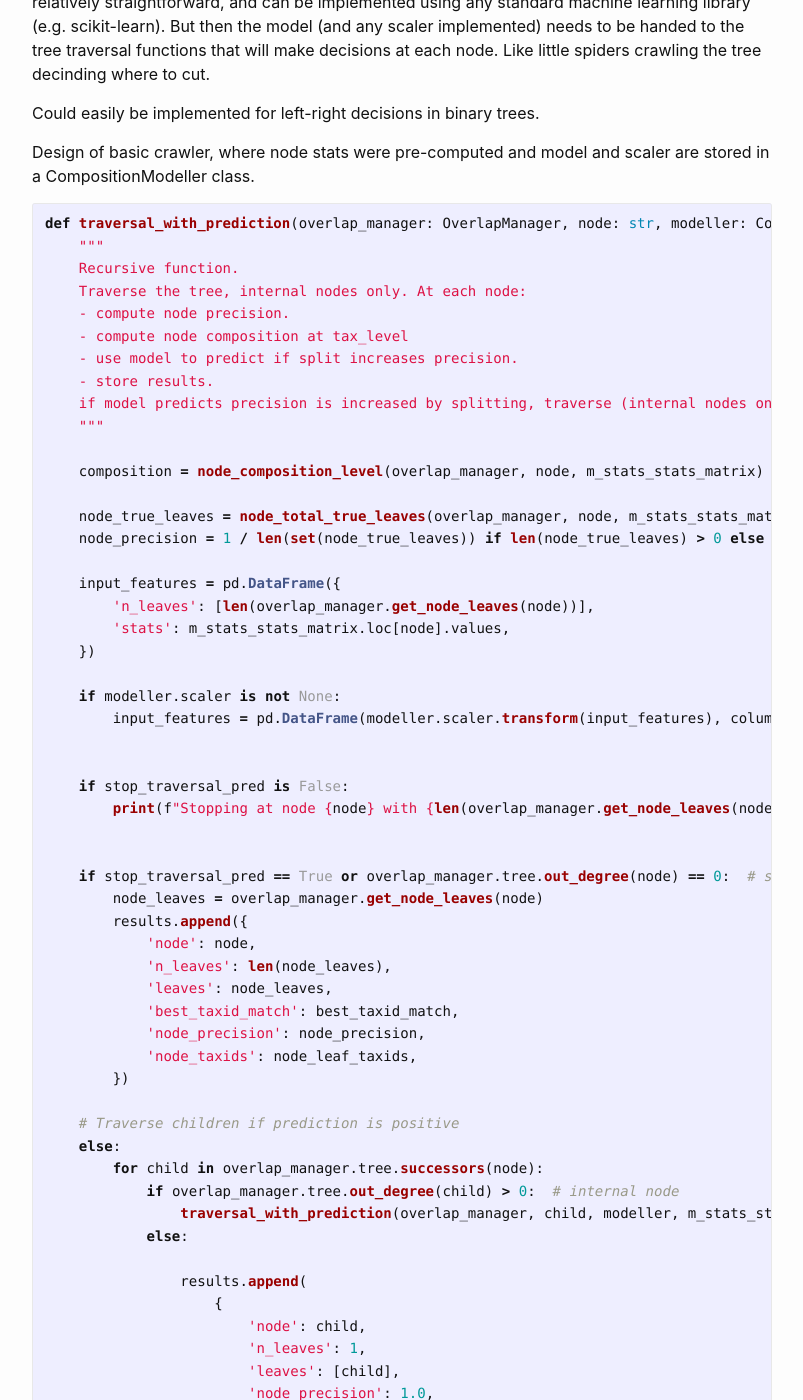
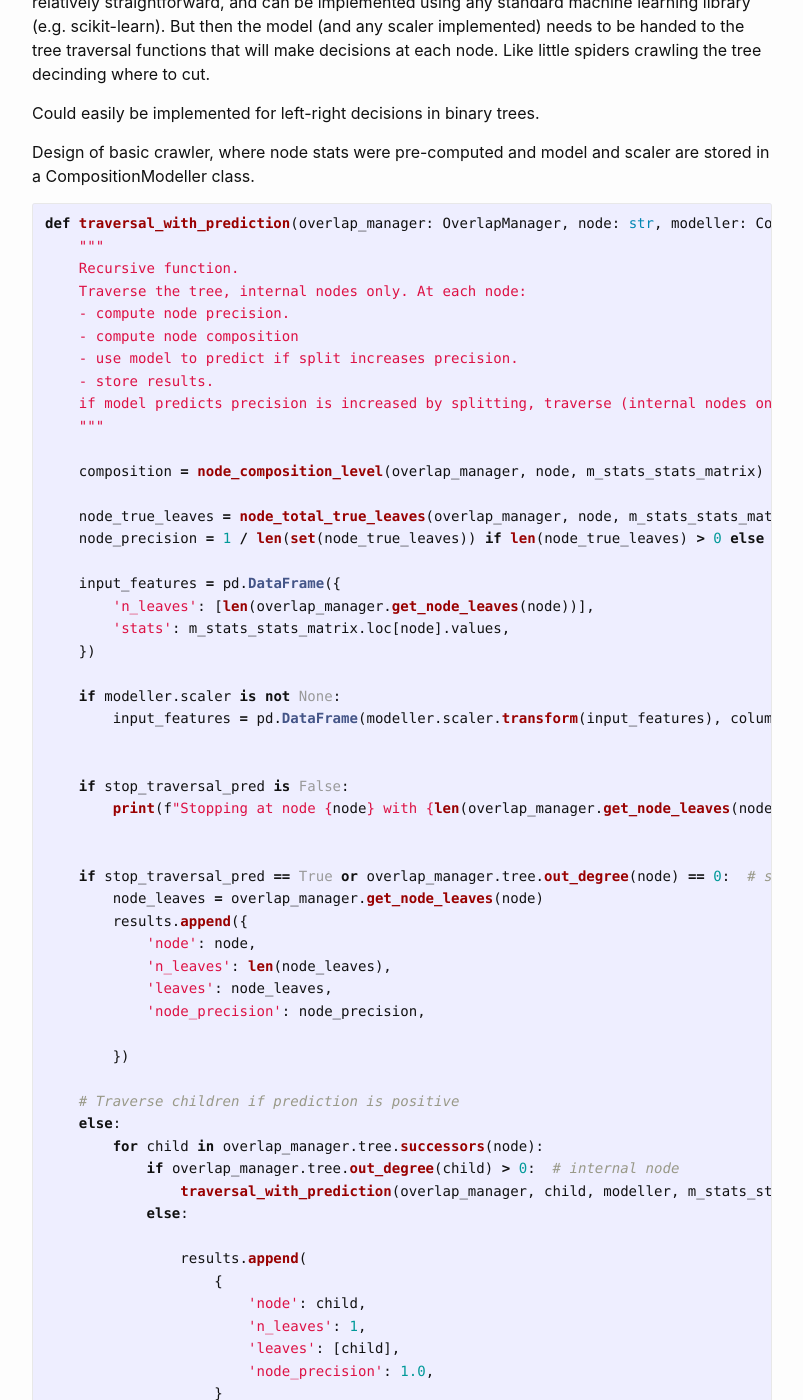
Before and after one commit to SantosJGND/santosjgnd.github.io, a Jekyll site: the page built from docs/_posts/2025-11-24-decision-tree-classification.markdown, in a window 1280 px wide and 1400 px high, scrolled down 1605 px. Shown: the whole window, without its empty margins (238-1041 px from the left). Built offline with Jekyll 4.4.1, drawn with Linux system fonts in a browser that asks for light colours.

Commit message:
remove bio references

````diff
--- a/docs/_posts/2025-11-24-decision-tree-classification.markdown
+++ b/docs/_posts/2025-11-24-decision-tree-classification.markdown
@@ -53,12 +53,12 @@ Could easily be implemented for left-right decisions in binary trees.
 Design of basic crawler, where node stats were pre-computed and model and scaler are stored in a CompositionModeller class.
 
 ```python
-def traversal_with_prediction(overlap_manager: OverlapManager, node: str, modeller: CompositionModeller, m_stats_stats_matrix, tax_df: pd.DataFrame, tax_level: str = "order", results = []) -> List[pd.DataFrame]:
+def traversal_with_prediction(overlap_manager: OverlapManager, node: str, modeller: CompositionModeller, m_stats_stats_matrix, results = []) -> List[pd.DataFrame]:
     """
     Recursive function.
     Traverse the tree, internal nodes only. At each node:
     - compute node precision.
-    - compute node composition at tax_level
+    - compute node composition
     - use model to predict if split increases precision.
     - store results.
     if model predicts precision is increased by splitting, traverse (internal nodes only) children. else stop.
@@ -88,9 +88,8 @@ def traversal_with_prediction(overlap_manager: OverlapManager, node: str, modell
             'node': node,
             'n_leaves': len(node_leaves),
             'leaves': node_leaves,
-            'best_taxid_match': best_taxid_match,
             'node_precision': node_precision,
-            'node_taxids': node_leaf_taxids,
+
         })
 
     # Traverse children if prediction is positive
````
